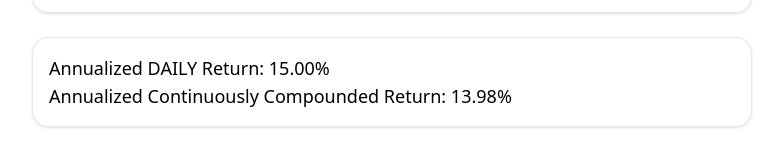
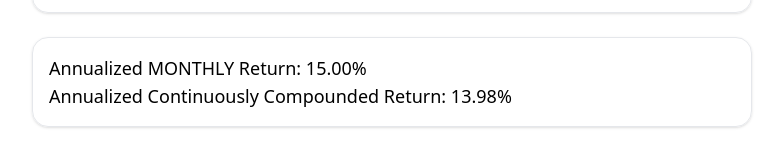
Before and after one commit to PaulReadCFA/lm1los4, a React (Vite) app: page / in a window 1280 px wide. Shown: the part 191-335 px from the top of the page, without its empty margins (248-1031 px from the left). Built offline with nearby package versions, Linux system fonts and the light colour scheme.

Commit message:
Update App.jsx

```diff
--- a/src/App.jsx
+++ b/src/App.jsx
@@ -1,34 +1,64 @@
 import { useState } from "react";
 
 export default function App() {
-  const [totalReturn, setTotalReturn] = useState(15);
-  const [periods, setPeriods] = useState(12);
-  const [periodType, setPeriodType] = useState("monthly");
+  // Input state
+  const [totalReturn, setTotalReturn] = useState(15); // Total return since inception (%)
+  const [periods, setPeriods] = useState(12);         // Number of periods since inception
+  const [periodType, setPeriodType] = useState("monthly"); // Frequency of periods
 
+  // Convert percent to decimal
   const returnDecimal = totalReturn / 100;
-  const frequencyMap = { daily: 365, weekly: 52, monthly: 12, yearly: 1 };
+
+  // Define number of periods per year based on frequency
+  const frequencyMap = {
+    daily: 365,
+    weekly: 52,
+    monthly: 12,
+    yearly: 1,
+  };
   const freq = frequencyMap[periodType];
 
+  // Annualized Return (compounded)
+  // Formula: (1 + R)^(freq / periods) - 1
   const annualizedReturn = Math.pow(1 + returnDecimal, freq / periods) - 1;
+
+  // Continuous Compounding (log return)
+  // Formula: ln(1 + R) * (freq / periods)
   const logReturn = Math.log(1 + returnDecimal);
   const annualizedLogReturn = logReturn * (freq / periods);
 
   return (
     <div className="p-6 grid gap-6 max-w-3xl mx-auto">
       <h1 className="text-2xl font-serif text-blue-900">Annualized & Log Returns</h1>
+
+      {/* Input Panel */}
       <div className="border rounded-2xl shadow p-4">
         <div className="grid grid-cols-1 md:grid-cols-3 gap-4">
           <div>
             <label>Total Return Since Inception (%)</label>
-            <input type="number" className="input" value={totalReturn} onChange={e => setTotalReturn(+e.target.value)} />
+            <input
+              type="number"
+              className="input"
+              value={totalReturn}
+              onChange={(e) => setTotalReturn(+e.target.value)}
+            />
           </div>
           <div>
             <label>Time Since Inception (# of periods)</label>
-            <input type="number" className="input" value={periods} onChange={e => setPeriods(+e.target.value)} />
+            <input
+              type="number"
+              className="input"
+              value={periods}
+              onChange={(e) => setPeriods(+e.target.value)}
+            />
           </div>
           <div>
             <label>Period Type</label>
-            <select className="input" value={periodType} onChange={e => setPeriodType(e.target.value)}>
+            <select
+              className="input"
+              value={periodType}
+              onChange={(e) => setPeriodType(e.target.value)}
+            >
               <option value="daily">Daily</option>
               <option value="weekly">Weekly</option>
               <option value="monthly">Monthly</option>
@@ -37,8 +67,10 @@ export default function App() {
           </div>
         </div>
       </div>
+
+      {/* Output Display */}
       <div className="border rounded-2xl shadow p-4 text-lg">
-        <p>Annualized DAILY Return: {(annualizedReturn * 100).toFixed(2)}%</p>
+        <p>Annualized {periodType.toUpperCase()} Return: {(annualizedReturn * 100).toFixed(2)}%</p>
         <p>Annualized Continuously Compounded Return: {(annualizedLogReturn * 100).toFixed(2)}%</p>
       </div>
     </div>
```
